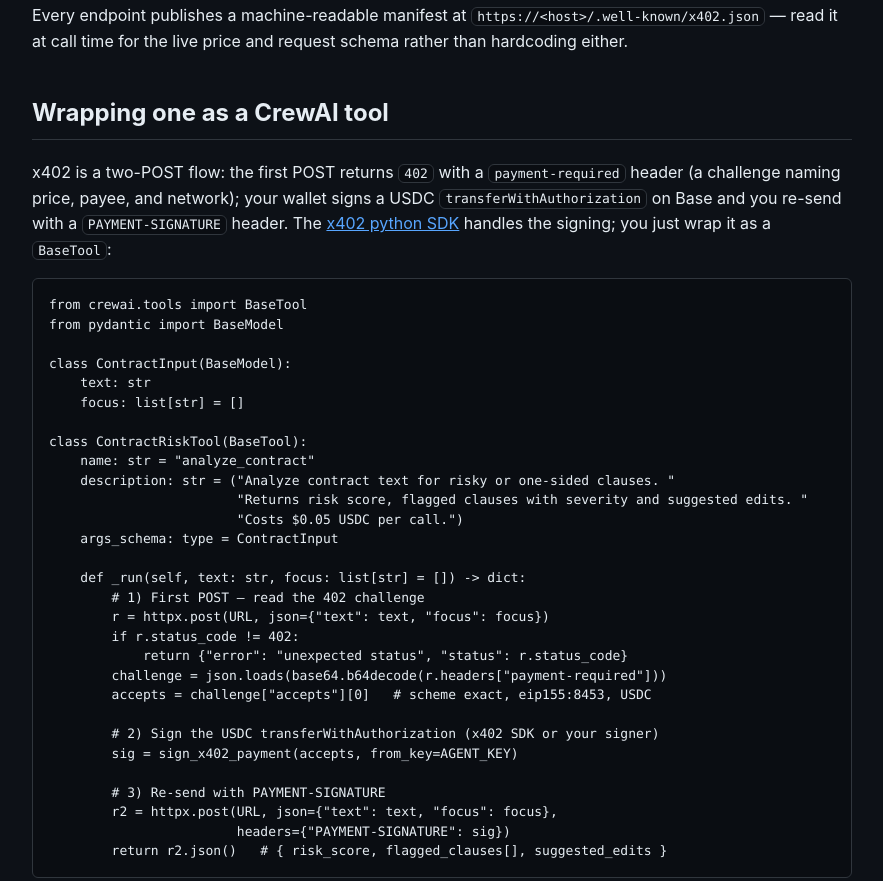
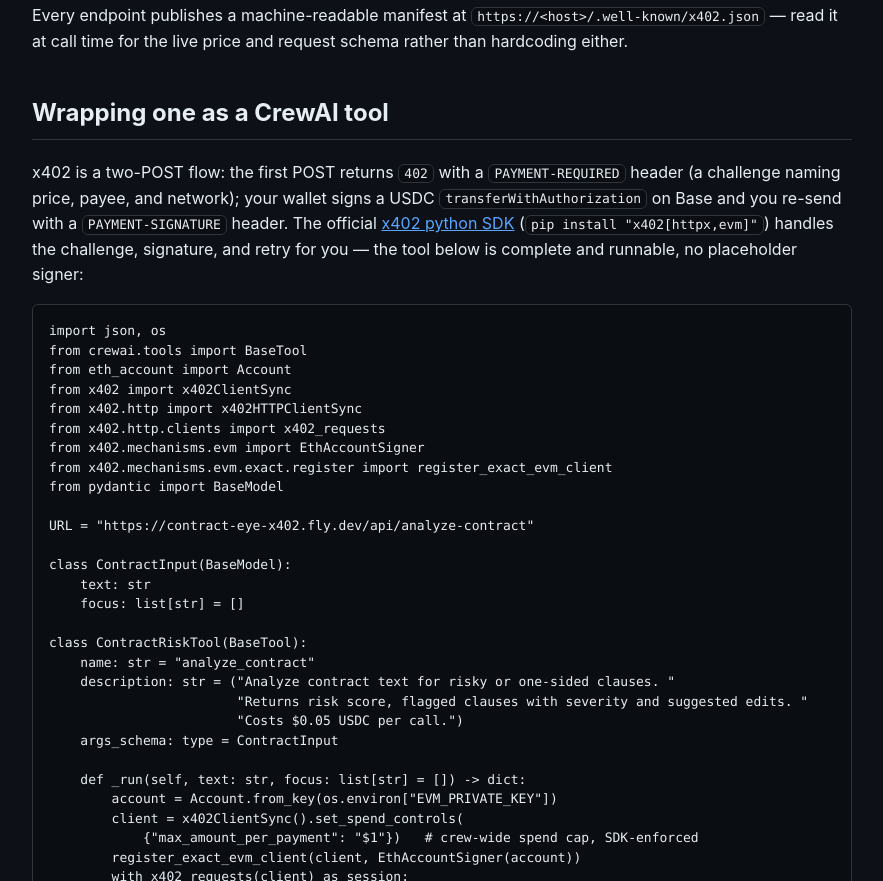
Before and after one commit to bshelby88/raen-agent-directory, a plain HTML site: page crewai-agents.html in a window 1280 px wide. Shown: the part 3535-4416 px from the top of the page, without its empty margins (198-1081 px from the left). Drawn offline with Linux system fonts and the light colour scheme.

Commit message:
crewai-agents: runnable x402 SDK tool sample (replace placeholder signer), SDK spend-cap guardrail card, TRUTH ledger number update

```diff
--- a/crewai-agents.html
+++ b/crewai-agents.html
@@ -79,9 +79,18 @@ table{border-collapse:collapse;width:100%}td,th{border:1px solid var(--line);pad
 <p>Every endpoint publishes a machine-readable manifest at <code>https://&lt;host&gt;/.well-known/x402.json</code> — read it at call time for the live price and request schema rather than hardcoding either.</p>
 
 <h2>Wrapping one as a CrewAI tool</h2>
-<p>x402 is a two-POST flow: the first POST returns <code>402</code> with a <code>payment-required</code> header (a challenge naming price, payee, and network); your wallet signs a USDC <code>transferWithAuthorization</code> on Base and you re-send with a <code>PAYMENT-SIGNATURE</code> header. The <a href="https://github.com/coinbase/x402">x402 python SDK</a> handles the signing; you just wrap it as a <code>BaseTool</code>:</p>
-<pre>from crewai.tools import BaseTool
+<p>x402 is a two-POST flow: the first POST returns <code>402</code> with a <code>PAYMENT-REQUIRED</code> header (a challenge naming price, payee, and network); your wallet signs a USDC <code>transferWithAuthorization</code> on Base and you re-send with a <code>PAYMENT-SIGNATURE</code> header. The official <a href="https://github.com/x402-foundation/x402">x402 python SDK</a> (<code>pip install "x402[httpx,evm]"</code>) handles the challenge, signature, and retry for you — the tool below is complete and runnable, no placeholder signer:</p>
+<pre>import json, os
+from crewai.tools import BaseTool
+from eth_account import Account
+from x402 import x402ClientSync
+from x402.http import x402HTTPClientSync
+from x402.http.clients import x402_requests
+from x402.mechanisms.evm import EthAccountSigner
+from x402.mechanisms.evm.exact.register import register_exact_evm_client
 from pydantic import BaseModel
+
+URL = "https://contract-eye-x402.fly.dev/api/analyze-contract"
 
 class ContractInput(BaseModel):
     text: str
@@ -95,21 +104,22 @@ class ContractRiskTool(BaseTool):
     args_schema: type = ContractInput
 
     def _run(self, text: str, focus: list[str] = []) -> dict:
-        # 1) First POST — read the 402 challenge
-        r = httpx.post(URL, json={"text": text, "focus": focus})
-        if r.status_code != 402:
-            return {"error": "unexpected status", "status": r.status_code}
-        challenge = json.loads(base64.b64decode(r.headers["payment-required"]))
-        accepts = challenge["accepts"][0]   # scheme exact, eip155:8453, USDC
-
-        # 2) Sign the USDC transferWithAuthorization (x402 SDK or your signer)
-        sig = sign_x402_payment(accepts, from_key=AGENT_KEY)
-
-        # 3) Re-send with PAYMENT-SIGNATURE
-        r2 = httpx.post(URL, json={"text": text, "focus": focus},
-                        headers={"PAYMENT-SIGNATURE": sig})
-        return r2.json()   # { risk_score, flagged_clauses[], suggested_edits }</pre>
-<p>Assign the tool to the crew member that needs it and the crew only spends when the task actually warrants $0.05 — every payment is an on-chain USDC transfer you can reconcile. The same endpoints also work from an <a href="https://raen-mcp-gateway.fly.dev/keys/request">MCP bearer-key gateway</a> if you prefer key-auth to wallet-auth, and from <a href="https://bshelby88.github.io/raen-agent-directory/langchain-agents.html">LangChain/LangGraph</a> or <a href="https://bshelby88.github.io/raen-agent-directory/haystack-agents.html">Haystack</a>, <a href="https://bshelby88.github.io/raen-agent-directory/semantic-kernel-agents.html">Semantic Kernel</a> and <a href="https://bshelby88.github.io/raen-agent-directory/n8n-automation.html">n8n</a> with the identical URLs.</p>
+        account = Account.from_key(os.environ["EVM_PRIVATE_KEY"])
+        client = x402ClientSync().set_spend_controls(
+            {"max_amount_per_payment": "$1"})   # crew-wide spend cap, SDK-enforced
+        register_exact_evm_client(client, EthAccountSigner(account))
+        with x402_requests(client) as session:
+            r = session.post(URL, json={"text": text, "focus": focus})
+        r.raise_for_status()   # 402 intercepted, signed, retried automatically
+        http = x402HTTPClientSync(client)
+        settle = http.get_payment_settle_response(lambda n: r.headers.get(n))
+        out = r.json()
+        out["payment_tx"] = settle.transaction   # on-chain receipt for reconciliation
+        return out</pre>
+<div class="card" style="border-color:var(--accent)">
+<p style="margin:0 0 .5rem"><strong>Crew budget guardrail (SDK-enforced, one line).</strong> <code>set_spend_controls({"max_amount_per_payment": "$1"})</code> makes the SDK refuse to sign any single charge above your cap — a runaway crew loop physically cannot overpay per call. Verify the price before wiring a tool by curling the endpoint without payment: the 402 challenge header (<code>PAYMENT-REQUIRED</code>, base64 JSON) names the exact amount and payee before you commit.</p>
+</div>
+<p>Assign the tool to the crew member that needs it and<p>Assign the tool to the crew member that needs it and the crew only spends when the task actually warrants $0.05 — every payment is an on-chain USDC transfer you can reconcile. The same endpoints also work from an <a href="https://raen-mcp-gateway.fly.dev/keys/request">MCP bearer-key gateway</a> if you prefer key-auth to wallet-auth, and from <a href="https://bshelby88.github.io/raen-agent-directory/langchain-agents.html">LangChain/LangGraph</a> or <a href="https://bshelby88.github.io/raen-agent-directory/haystack-agents.html">Haystack</a>, <a href="https://bshelby88.github.io/raen-agent-directory/semantic-kernel-agents.html">Semantic Kernel</a> and <a href="https://bshelby88.github.io/raen-agent-directory/n8n-automation.html">n8n</a> with the identical URLs.</p>
 
 <h2>Why pay-per-call beats a key/subscription for crew tools</h2>
 <ul>
@@ -121,7 +131,7 @@ class ContractRiskTool(BaseTool):
 
 <h2>Honest caveats</h2>
 <ul class="truth">
-<li>All-time fleet revenue to date: $0.10 internal test settlements; 0 external payers so far (live ledger: <a href="https://settlement-collector.fly.dev/ledger">settlement-collector.fly.dev/ledger</a>). You would be early.</li>
+<li>All-time fleet revenue to date: $2.15 in internal test settlements (live ledger); 0 external payers so far (live ledger: <a href="https://settlement-collector.fly.dev/ledger">settlement-collector.fly.dev/ledger</a>). You would be early.</li>
 <li>Market-analysis endpoints currently return a disclosed synthetic demo payload — do not wire them into money decisions.</li>
 <li>contract-eye discloses its delivery mode per response: if LLM analysis is unavailable it returns a deterministic rule-based clause scan (fields <code>method</code> / <code>delivery_mode</code> tell you which). briefsnap discloses fallback mode the same way (<code>mode</code> / <code>delivery_mode</code>).</li>
 <li>The consumer-law endpoint is not legal advice; these are information-only services.</li>
```
